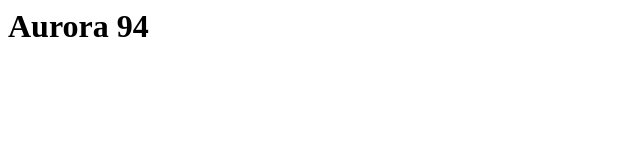
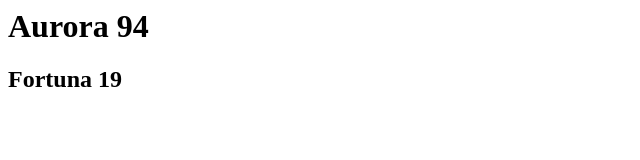
Before and after one commit to eduym17/eyAsteroi.dev, a plain HTML site: page index.html in a window 1280 px wide. Shown: the whole page, without its empty margins (0-640 px from the left). Drawn offline with Linux system fonts and the light colour scheme.

Commit message:
Starting connection

```diff
--- a/index.html
+++ b/index.html
@@ -1,5 +1,6 @@
 <html>
   <body>
     <h1>Aurora 94</h1>
+    <h2>Fortuna 19</h2>
   </body>
 </html>
```
